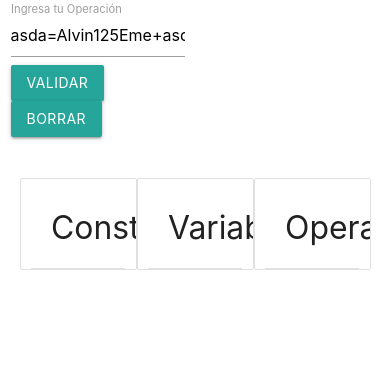
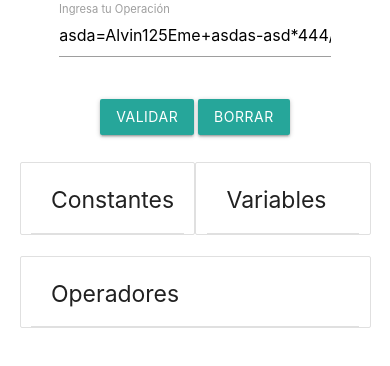
Before and after one commit to emerdeveloper/MEF, a plain HTML site: page index.html in a window 390 px wide. Drawn offline with nearby package versions, Linux system fonts and the light colour scheme.

Commit message:
Fix Responsive

```diff
--- a/index.html
+++ b/index.html
@@ -12,10 +12,15 @@
 </head>
 
 <body>
-	<div class="row">
-		<div class="input-field col s6">
+	<div class=" container row center">
+		<div class="input-field col s1"><h1></h1></div>
+<div class="input-field col s10">
 		  <input value="asda=Alvin125Eme+asdas-asd*444/566" id="first_name2" type="text" class="validate">
 		  <label class="active" for="first_name2">Ingresa tu Operación</label>
+		 </div>
+		  <div class="input-field col s1"><h1></h1></div>
+		  </div>
+		  <div class=" container row center">
 		  <button class="btn waves-effect waves-light" type="submit" name="action" id="validar" onclick="getInfo()">Validar</button>
 		  <button class="btn waves-effect waves-light" type="submit" name="action" id="clear" onclick="clearPage()">Borrar</button>
 		</div>
@@ -24,14 +29,14 @@
 
 <div class="container">
 	<div class="row">
-	<ul class="collection with-header col s4" id="columnConstants">
-		<li class="collection-header"><h4>Constantes</h4></li>
+	<ul class="collection with-header col s6 l4" id="columnConstants">
+		<li class="collection-header"><h5>Constantes</h5></li>
 	</ul>
-	<ul class="collection with-header col s4" id="columnVariables">
-		<li class="collection-header"><h4>Variables</h4></li>
+	<ul class="collection with-header col  s6 l4" id="columnVariables">
+		<li class="collection-header"><h5>Variables</h5></li>
 	</ul>
-	<ul class="collection with-header  col s4" id="columnOperators">
-		<li class="collection-header"><h4>Operadores</h4></li>
+	<ul class="collection with-header  col s12 l4" id="columnOperators">
+		<li class="collection-header"><h5>Operadores</h5></li>
 	</ul>
 	</div>
 </div>
```
